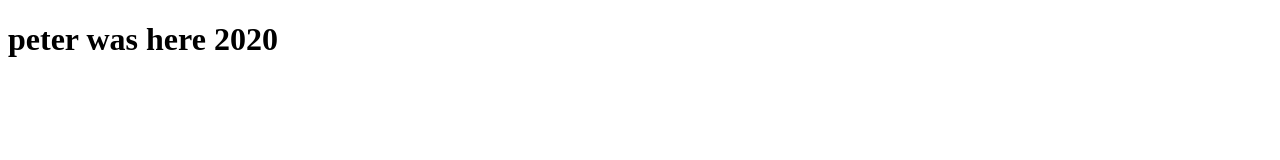
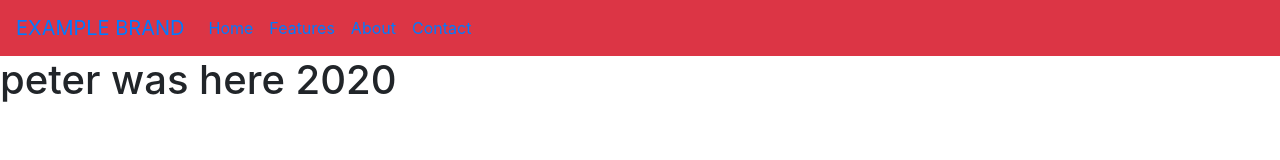
Before and after one commit to AltomHussain/try-with-sulaiman, a plain HTML site: page index.html in a window 1280 px wide. Drawn offline with nearby package versions, Linux system fonts and the light colour scheme.

Commit message:
added navabr

```diff
--- a/index.html
+++ b/index.html
@@ -3,9 +3,35 @@
   <head>
     <meta charset="UTF-8" />
     <meta name="viewport" content="width=device-width, initial-scale=1.0" />
+    <link rel="stylesheet" href="https://stackpath.bootstrapcdn.com/bootstrap/4.4.1/css/bootstrap.min.css" crossorigin="anonymous">
     <title>Document</title>
   </head>
   <body>
+    <nav class="navbar navbar-expand-lg  text-white bg-danger">
+      <a class="navbar-brand" href="#">EXAMPLE BRAND</a>
+      <button class="navbar-toggler" type="button" data-toggle="collapse" data-target="#navbarNav" aria-controls="navbarNav" aria-expanded="false" aria-label="Toggle navigation">
+        <span class="navbar-toggler-icon"></span>
+      </button>
+      <div class="collapse navbar-collapse" id="navbarNav">
+        <ul class="navbar-nav">
+          <li class="nav-item active">
+            <a class="nav-link" href="#">Home <span class="sr-only">(current)</span></a>
+          </li>
+          <li class="nav-item">
+            <a class="nav-link" href="#">Features</a>
+          </li>
+          <li class="nav-item">
+            <a class="nav-link" href="#">About</a>
+          </li>
+          <li class="nav-item">
+            <a class="nav-link" href="#" >Contact</a>
+          </li>
+        </ul>
+      </div>
+    </nav>
+
+
+
   <h1>peter was here 2020</h1>
   </body>
 </html>
```
